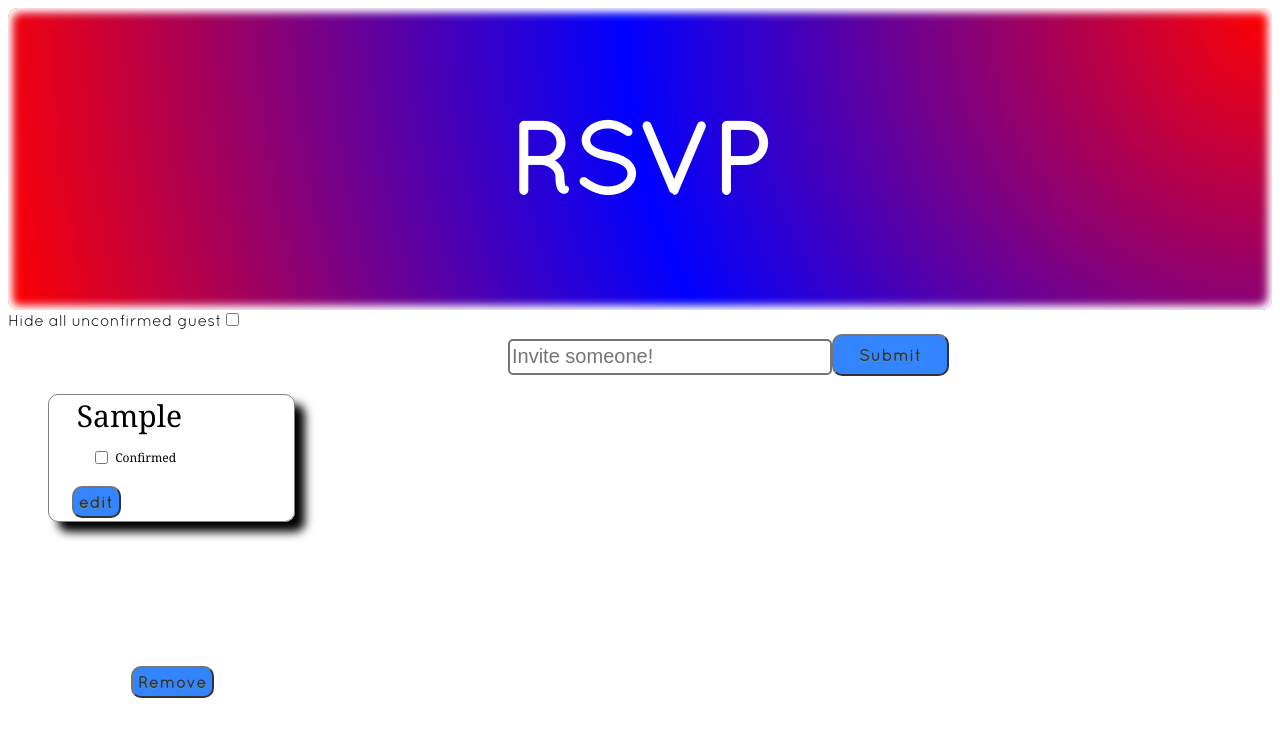
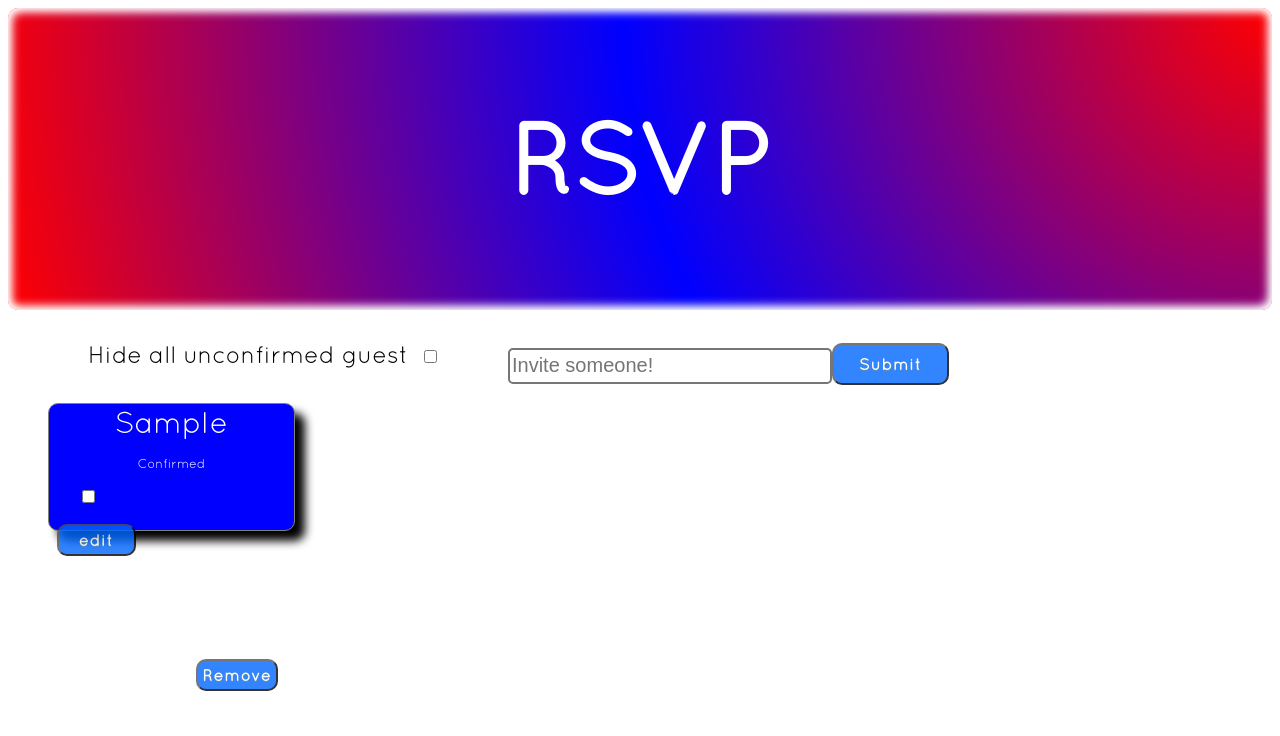
Before and after one commit to Jason-Pallone/RSVP, a React (Create React App) app in the folder RSVP/: page / in a window 1280 px wide. Both pictures are taken after typing "Sample" into the empty fields and a click on the button "Submit". Shown: the top 736 px of the page. Built offline with nearby package versions, Linux system fonts and the light colour scheme.

Commit message:
changed fonts , changed checkbox locations, changed li background and font color

```diff
--- a/RSVP/src/App.css
+++ b/RSVP/src/App.css
@@ -26,7 +26,7 @@ h1 {
 
 
 li{
-  font-family: Georgia, 'Times New Roman', Times, serif;
+  font-family: 'quicksand', 'Trebuchet MS', 'Lucida Sans Unicode', 'Lucida Grande', 'Lucida Sans', Arial, sans-serif;
   font-size: 30px;
   border-style: solid;
   border-width: 1px;
@@ -37,6 +37,8 @@ li{
   height: 126px;
   text-align: center;
   list-style: none;
+  background: blue;
+  color: white
 }
 
 
@@ -49,7 +51,7 @@ li{
 
 /*
 =======================================
-      AddGuest input and buttons
+      AddGuest input
 ======================================
 */
 
@@ -66,6 +68,48 @@ li{
   margin-top: 10px;
 }
 
+
+
+
+ /*--------------------------------------------------------*/
+
+/*
+=======================================
+      checkboxes
+===================================
+*/
+.filter-guests-checkbox{
+  margin-left: 15px
+}
+
+.filter-guests-label{
+  font-family: 'quicksand', 'Trebuchet MS', 'Lucida Sans Unicode', 'Lucida Grande', 'Lucida Sans', Arial, sans-serif;
+  position: relative;
+  top: 30px;
+  left:80px;
+  font-size: 1.5rem
+}
+
+.guestCheckboxLabel{
+  font-family: 'quicksand';
+  font-size: .8rem;
+  margin-top: 0px;
+  margin-right: 50px;
+}
+.guestCheckbox{
+  margin-top:10px;
+  margin-right: 120px;
+}
+
+
+
+/*-------------------------------------------------------------------------*/
+/*
+=========================================
+        Buttons
+=========================================
+*/
+
 .add-guest-button{
   font-family: 'quicksand';
    letter-spacing: 1px;
@@ -73,7 +117,7 @@ li{
    opacity: .8;
    display:inline-block;
    cursor:pointer;
-   color: black;
+   color: white;
    font-size: 1rem;
    font-weight:bolder;
    padding:10px 25px;
@@ -86,39 +130,6 @@ li{
  }
 
 
-
- /*--------------------------------------------------------*/
-
-/*
-=======================================
-      checkboxes
-===================================
-*/
-
-
-.guestCheckboxLabel{
-  position: relative;
-  font-size: 12px;
-  top:35px;
-  right: 70px;
-}
-
-
-.guestCheckbox{
-  position: relative;
-  top:2px;
-  right: 85px
-}
-
-
-
-/*-------------------------------------------------------------------------*/
-/*
-=========================================
-        Buttons for guest <li>
-=========================================
-*/
-
 .edit-button,
 .remove-button{
   font-family: 'quicksand';
@@ -127,7 +138,7 @@ li{
   opacity: .8;
   display:inline-block;
   cursor:pointer;
-  color: black;
+  color: white;
   font-size: 1rem;
   font-weight:bolder;
   padding: 5px;
@@ -140,31 +151,14 @@ li{
 
 .edit-button{
   margin-right: 150px;
-  margin-top: 50px
+  margin-top: 15px;
+  padding-left: 8%;
+  padding-right: 8%
 }
 
 .remove-button{
   position: fixed;
-  margin-bottom: 100px;
-  margin-left: -140px
+  margin-bottom: 107px;
+  margin-left: -90px
 
 }
-
-/*
-.remove-button{
-  position: relative;
-  margin-bottom: 30px;
-  margin-right: 1rem
-}
-
-.edit-button{
-  position: relative;
-  margin-top: 50px;
-  margin-right: 90px
-}*/
-
-li input[type='text'] .remove-button{
-  border-radius: 100px;
-  margin-bottom: -30px;
-  margin-left: 100px
-}
--- a/RSVP/src/components/App.js
+++ b/RSVP/src/components/App.js
@@ -109,9 +109,12 @@ toggleFilterUnconfirmedGuest=()=>
 
     <div className="App">
       <Header />
-      <label>Hide all unconfirmed guest
-      <input type='checkbox' value={this.state.filterUnconfirmedGuest} onChange={this.toggleFilterUnconfirmedGuest} />
+      <div>
+      <label className='filter-guests-label'>Hide all unconfirmed guest
+        <input type='checkbox' className='filter-guests-checkbox'
+         value={this.state.filterUnconfirmedGuest} onChange={this.toggleFilterUnconfirmedGuest} />
       </label>
+      </div>
       <AddGuest
       guest={this.state.guest}
       addGuest={this.addGuest}
--- a/RSVP/src/components/Guest.js
+++ b/RSVP/src/components/Guest.js
@@ -8,11 +8,11 @@ const Guest = (props)=>
             editGuest={props.editGuest}
             name={props.name}
         />
-
-        <label className='guestCheckboxLabel'> Confirmed
-        <input className='guestCheckbox' type='checkbox' value={props.isConfirmed}/>
-        </label>
-
+        <div >
+            <label className='guestCheckboxLabel'> Confirmed
+                <input className='guestCheckbox' type='checkbox' value={props.isConfirmed}/>
+            </label>
+        </div>
         <button className='edit-button' onClick={props.toggleEditGuest}>{props.isEditing ? 'save':'edit'}</button>
         <button className='remove-button' onClick={props.removeGuest}>Remove</button>
     </li>
```
